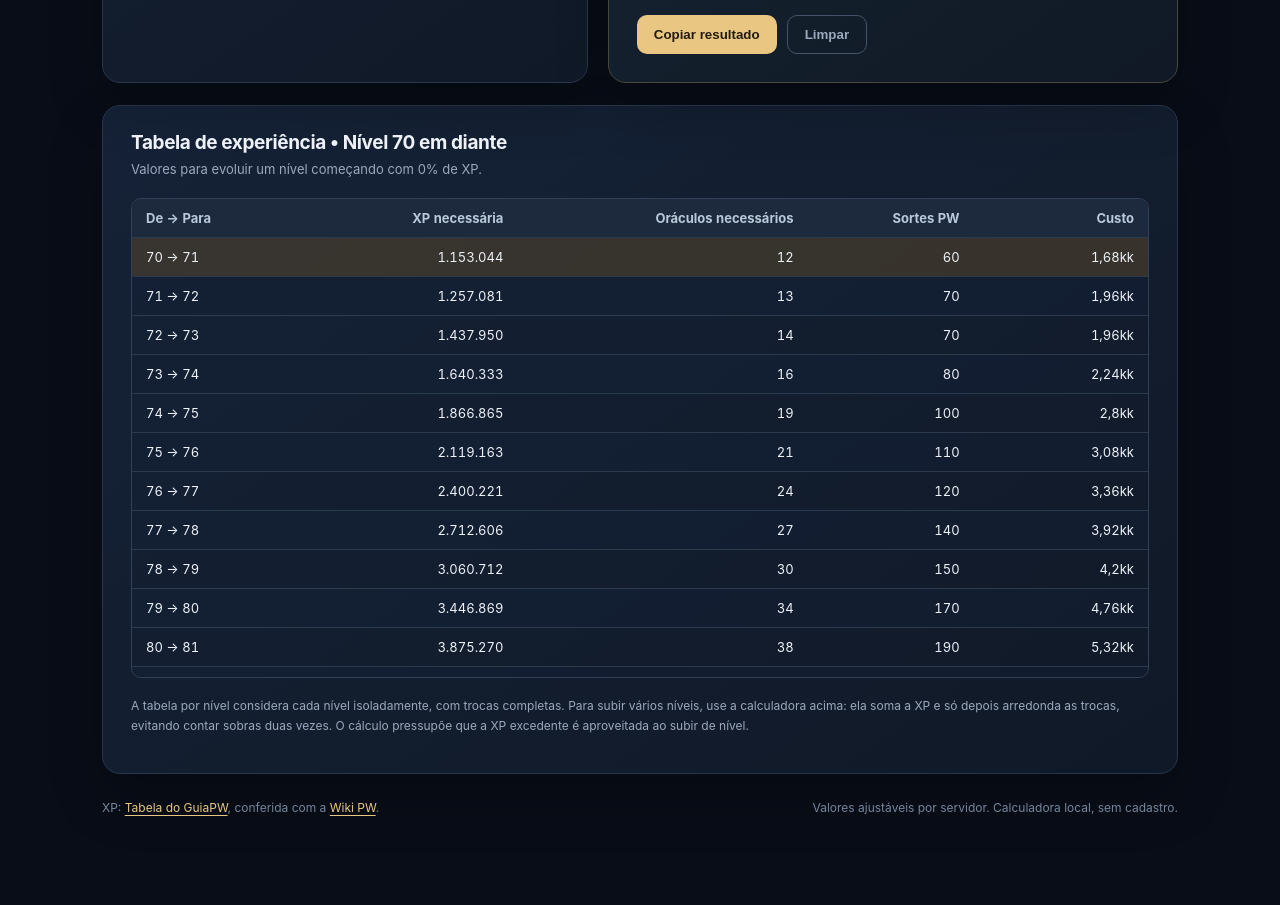
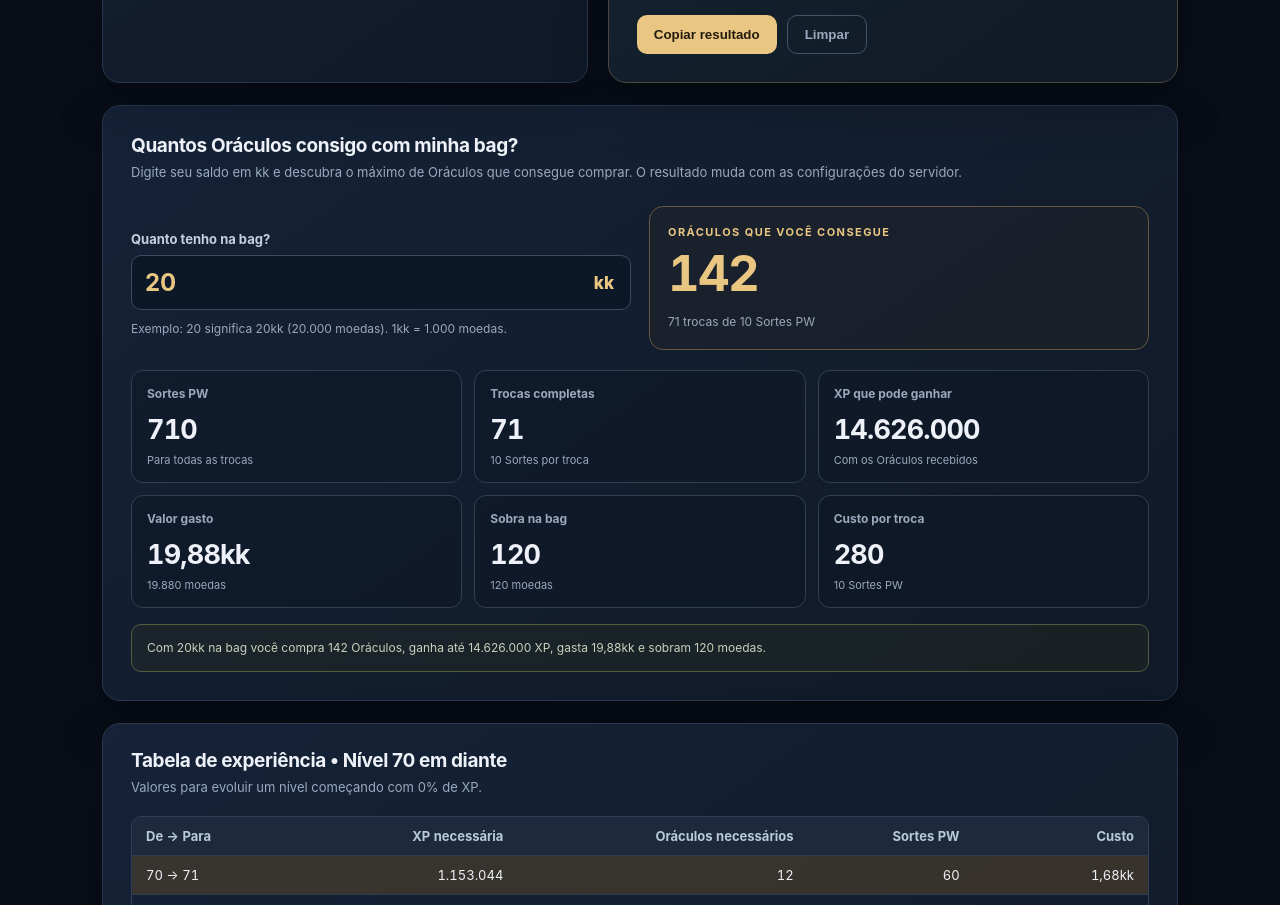
Before and after one commit to PyetroZamboni/calculadora-oraculos-pw, a plain HTML site: page index.html in a window 1280 px wide. Shown: the part 1075-1980 px from the top of the page. Drawn offline with Linux system fonts and the light colour scheme.

Commit message:
Adicionar simulador de bag em kk com custo, XP e Oráculos disponíveis

```diff
--- a/index.html
+++ b/index.html
@@ -63,6 +63,18 @@
     .actions { display:flex; gap:10px; margin-top:18px; flex-wrap:wrap; }
     button.action { background:var(--gold); color:#241b0f; font-weight:800; border:0; border-radius:10px; padding:11px 17px; cursor:pointer; }
     button.action.secondary { background:transparent; color:var(--muted); border:1px solid #445367; }
+
+    .budget { margin-top:22px; }
+    .budget-top { display:grid; grid-template-columns:minmax(220px,1fr) minmax(240px,1fr);gap:18px;align-items:end;margin:20px 0; }
+    .budget-entry {position:relative;}
+    .budget-entry input {padding-right:60px;font-size:24px;font-weight:750;color:var(--gold);}
+    .budget-entry span {position:absolute;right:17px;top:50%;transform:translateY(-50%);font-size:17px;font-weight:800;color:var(--gold);pointer-events:none;}
+    .budget-feature {border:1px solid #67583d;background:#2a2b2750;border-radius:14px;padding:18px;}
+    .budget-feature strong{display:block;font-size:clamp(34px,5vw,49px);letter-spacing:-.035em;font-variant-numeric:tabular-nums;color:var(--gold);}
+    .budget-feature .overline{margin-bottom:5px;}
+    .budget-grid{display:grid;grid-template-columns:repeat(3,minmax(0,1fr));gap:12px;}
+    .budget-grid .metric {min-height:95px;}
+    .budget-note{margin-top:16px;}
     .table-panel { margin-top:22px; padding:25px 28px; }
     .table-head { display:flex;justify-content:space-between;align-items:end;gap:14px;flex-wrap:wrap; }
     .table-head .sub { margin-bottom:0; }
@@ -77,7 +89,7 @@
     .fine { color:var(--muted);font-size:12px;line-height:1.65; margin-top:18px; }
     a { color:var(--gold); text-underline-offset:3px; }
     footer { margin-top:26px; color:#74869d; font-size:12px; display:flex; gap:12px; justify-content:space-between; flex-wrap:wrap; }
-    @media(max-width:800px) { .server-fields{grid-template-columns:1fr} .layout{grid-template-columns:1fr}.seal{display:none} .shell{padding:22px 14px 56px} .panel{padding:22px 18px} }
+    @media(max-width:800px) { .server-fields{grid-template-columns:1fr} .layout{grid-template-columns:1fr}.budget-top{grid-template-columns:1fr}.budget-grid{grid-template-columns:repeat(2,minmax(0,1fr))}.seal{display:none} .shell{padding:22px 14px 56px} .panel{padding:22px 18px} }
     @media(max-width:400px) { .fields{grid-template-columns:1fr} }
     @media(prefers-reduced-motion:no-preference) { .progress{transition:width .2s ease;} .mode button{transition:background .15s ease;} }
   </style>
@@ -172,6 +184,36 @@
       </section>
     </div>
 
+    <section class="panel budget" aria-labelledby="budget-title">
+      <h2 id="budget-title">Quantos Oráculos consigo com minha bag?</h2>
+      <p class="sub">Digite seu saldo em kk e descubra o máximo de Oráculos que consegue comprar. O resultado muda com as configurações do servidor.</p>
+      <div class="budget-top">
+        <div>
+          <label for="budgetKk">Quanto tenho na bag?</label>
+          <div class="budget-entry">
+            <input type="number" id="budgetKk" min="0" max="100000000" step="0.001" value="20" inputmode="decimal" aria-describedby="budgetHelp">
+            <span aria-hidden="true">kk</span>
+          </div>
+          <p class="helper" id="budgetHelp">Exemplo: 20 significa 20kk (20.000 moedas). 1kk = 1.000 moedas.</p>
+          <p class="error" id="budgetError" role="status" hidden>Informe um saldo válido, maior ou igual a zero.</p>
+        </div>
+        <div class="budget-feature" aria-live="polite">
+          <div class="overline">Oráculos que você consegue</div>
+          <strong id="budgetOracles">142</strong>
+          <div class="helper" id="budgetSubtitle">Com o saldo informado</div>
+        </div>
+      </div>
+      <div class="budget-grid" aria-live="polite">
+        <div class="metric"><label>Sortes PW</label><strong id="budgetSortes">710</strong><span>Para todas as trocas</span></div>
+        <div class="metric"><label>Trocas completas</label><strong id="budgetTrades">71</strong><span>10 Sortes por troca</span></div>
+        <div class="metric"><label>XP que pode ganhar</label><strong id="budgetXp">14.626.000</strong><span>Com os Oráculos recebidos</span></div>
+        <div class="metric"><label>Valor gasto</label><strong id="budgetSpent">19,88kk</strong><span id="budgetSpentExact">19.880 moedas</span></div>
+        <div class="metric"><label>Sobra na bag</label><strong id="budgetLeft">120</strong><span id="budgetLeftExact">120 moedas</span></div>
+        <div class="metric"><label>Custo por troca</label><strong id="budgetExchange">280</strong><span>10 Sortes PW</span></div>
+      </div>
+      <div class="info budget-note" id="budgetMessage" role="status">Com 20kk você consegue 142 Oráculos e ainda sobram 120 moedas.</div>
+    </section>
+
     <section class="panel table-panel" aria-labelledby="table-title">
       <div class="table-head">
         <div><h2 id="table-title">Tabela de experiência • Nível 70 em diante</h2><p class="sub">Valores para evoluir um nível começando com 0% de XP.</p></div>
@@ -206,7 +248,7 @@
   const formatCost=n=>n>=1000?Number(n/1000).toLocaleString('pt-BR',{maximumFractionDigits:5})+'kk':coins(n);
   const byId=id=>document.getElementById(id);
   const current=byId('current'),target=byId('target'),percent=byId('percentage'),percentNumber=byId('percentNumber'),exact=byId('xpExact');
-  const xpInput=byId('serverXp'),oraclesInput=byId('serverOracles'),priceInput=byId('serverPrice');
+  const xpInput=byId('serverXp'),oraclesInput=byId('serverOracles'),priceInput=byId('serverPrice'),budgetInput=byId('budgetKk');
   let mode='percent';
   for(let i=70;i<=104;i++) current.add(new Option('Nível '+i,i));
   const saved=(()=>{ try{return JSON.parse(localStorage.getItem('oraculos_pw_calculadora_v3')||localStorage.getItem('oraculos_pw_calculadora_v2')||'{}');}catch(e){return {};}})();
@@ -233,6 +275,7 @@
   if(typeof saved.percent==='number') percent.value=String(Math.max(0,Math.min(99.99,saved.percent)));
   percentNumber.value=percent.value;
   if(typeof saved.exact==='number') exact.value=String(Math.max(0,Math.floor(saved.exact)));
+  if(typeof saved.budgetKk==='number'&&Number.isFinite(saved.budgetKk)&&saved.budgetKk>=0) budgetInput.value=String(saved.budgetKk);
   function currentHeld(){
     const requirement=xp[Number(current.value)];
     return mode==='percent'?Math.floor(requirement*(Math.max(0,Math.min(99.99,Number(percent.value)))/100)):
@@ -264,6 +307,37 @@
     const received=trades*rules.oraclesPerTrade,sortes=trades*SORTES_PER_EXCHANGE,cost=sortes*rules.sortePrice;
     return {level,goal,forLevel,xpHeld,missing,requiredOracles,trades,received,sortes,cost,surplusXp:requiredOracles*rules.xpOracle-missing,rules};
   }
+  function renderBudget(rules) {
+    const raw=budgetInput.value.trim(),kk=Number(raw);
+    const valid=raw!==''&&Number.isFinite(kk)&&kk>=0&&kk<=100000000;
+    byId('budgetError').hidden=valid;
+    const fields=['budgetOracles','budgetSortes','budgetTrades','budgetXp','budgetSpent','budgetSpentExact','budgetLeft','budgetLeftExact','budgetExchange'];
+    if(!rules||!valid){
+      fields.forEach(id=>byId(id).textContent='—');
+      byId('budgetSubtitle').textContent='Preencha os valores corretamente';
+      byId('budgetMessage').textContent='Informe um saldo e configurações válidas para calcular.';
+      return;
+    }
+    // Centavos: evita erros de arredondamento no preço da Sorte.
+    const available=Math.round(kk*100000),exchange=Math.round(10*rules.sortePrice*100);
+    const trades=Math.floor(available/exchange);
+    const oracleCount=trades*rules.oraclesPerTrade;
+    const spent=trades*exchange;
+    const left=available-spent;
+    byId('budgetOracles').textContent=number(oracleCount);
+    byId('budgetSortes').textContent=number(trades*10);
+    byId('budgetTrades').textContent=number(trades);
+    byId('budgetXp').textContent=number(oracleCount*rules.xpOracle);
+    byId('budgetSpent').textContent=formatCost(spent/100);
+    byId('budgetSpentExact').textContent=coins(spent/100)+' moedas';
+    byId('budgetLeft').textContent=formatCost(left/100);
+    byId('budgetLeftExact').textContent=coins(left/100)+' moedas';
+    byId('budgetExchange').textContent=formatCost(exchange/100);
+    byId('budgetSubtitle').textContent=number(trades)+' trocas de 10 Sortes PW';
+    byId('budgetMessage').textContent=trades
+      ? 'Com '+formatCost(available/100)+' na bag você compra '+number(oracleCount)+' Oráculos, ganha até '+number(oracleCount*rules.xpOracle)+' XP, gasta '+formatCost(spent/100)+' e sobram '+coins(left/100)+' moedas.'
+      : 'Saldo insuficiente para uma troca completa. Faltam '+formatCost((exchange-available)/100)+' para comprar '+number(rules.oraclesPerTrade)+' Oráculos.';
+  }
   function render(){
     const rules=getRules();
     const level=Number(current.value),goal=Number(target.value),forLevel=xp[level];
@@ -294,9 +368,10 @@
       byId('surplus').textContent='XP potencial excedente ao usar '+number(r.requiredOracles)+' Oráculos: '+number(r.surplusXp)+' XP. '+(r.received>r.requiredOracles?'Sobram '+number(r.received-r.requiredOracles)+' Oráculos da troca para uso futuro.':'Nenhum Oráculo sobra na troca.');
     }
     buildRows(rules);
+    renderBudget(rules);
     for(const row of document.querySelectorAll('#levelRows tr')) row.classList.toggle('selected',Number(row.dataset.level)===level);
     // Só persiste configurações válidas: apagar um campo temporariamente não destrói o valor salvo.
-    if(rules) try{localStorage.setItem('oraculos_pw_calculadora_v3',JSON.stringify({level,target:goal,percent:Number(percent.value),exact:Number(exact.value),mode,rules}));}catch(e){}
+    if(rules) try{localStorage.setItem('oraculos_pw_calculadora_v3',JSON.stringify({level,target:goal,percent:Number(percent.value),exact:Number(exact.value),mode,rules,budgetKk:Number(budgetInput.value)}));}catch(e){}
     return r;
   }
   function buildRows(rules){
@@ -319,7 +394,7 @@
   });
   percentNumber.addEventListener('blur',()=>{percentNumber.value=percent.value;});
   exact.addEventListener('input',render);
-  for(const input of [xpInput,oraclesInput,priceInput])input.addEventListener('input',render);
+  for(const input of [xpInput,oraclesInput,priceInput,budgetInput])input.addEventListener('input',render);
   byId('resetRules').addEventListener('click',()=>{xpInput.value=String(DEFAULT_RULES.xpOracle);oraclesInput.value=String(DEFAULT_RULES.oraclesPerTrade);priceInput.value=String(DEFAULT_RULES.sortePrice);render();});
   byId('percentMode').addEventListener('click',()=>setMode('percent'));
   byId('absoluteMode').addEventListener('click',()=>setMode('exact'));
```
